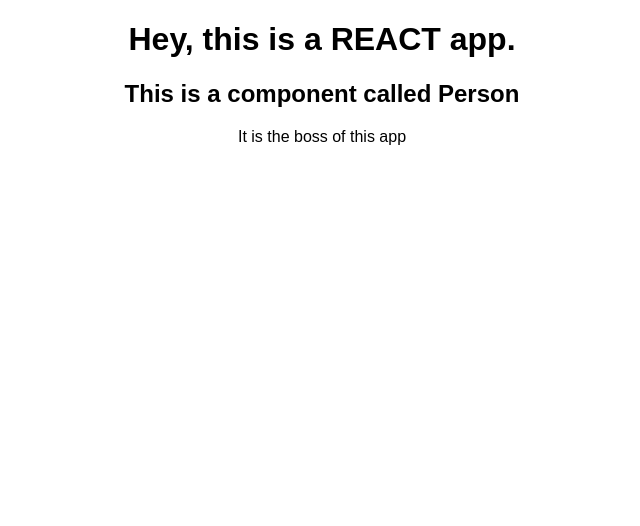
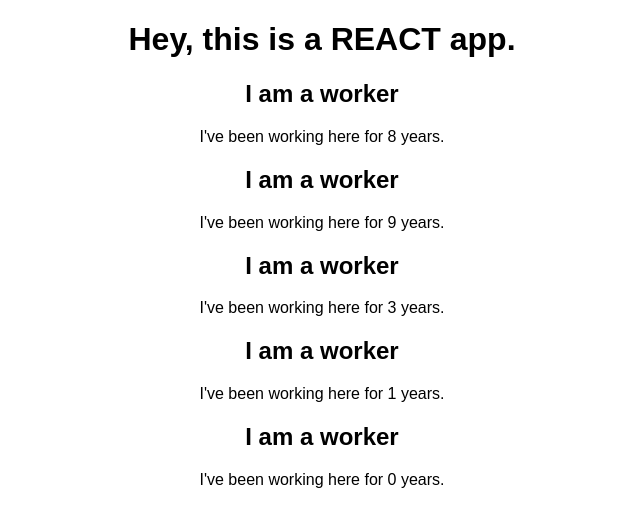
Before and after one commit to wisdev53548/react-sample, a React (Create React App) app: page / in a window 1280 px wide. Shown: the top 526 px of the page, without its empty margins (318-958 px from the left). Built offline with nearby package versions, Linux system fonts and the light colour scheme.

Commit message:
Added JS random number to Person output

```diff
--- a/src/App.js
+++ b/src/App.js
@@ -8,6 +8,10 @@ class App extends Component {
       <div className="App">
         <h1>Hey, this is a REACT app.</h1>
         <Person />
+        <Person />
+        <Person />
+        <Person />
+        <Person />
       </div>
     );
   }
--- a/src/Person/Person.js
+++ b/src/Person/Person.js
@@ -3,8 +3,8 @@ import React from 'react'
 const person = () => {
   return (
     <div>
-      <h2>This is a component called Person</h2>
-      <p>It is the boss of this app</p>
+      <h2>I am a worker</h2>
+      <p>I've been working here for {Math.floor(Math.random() * 10)} years.</p>
     </div>
   )
 }
```
